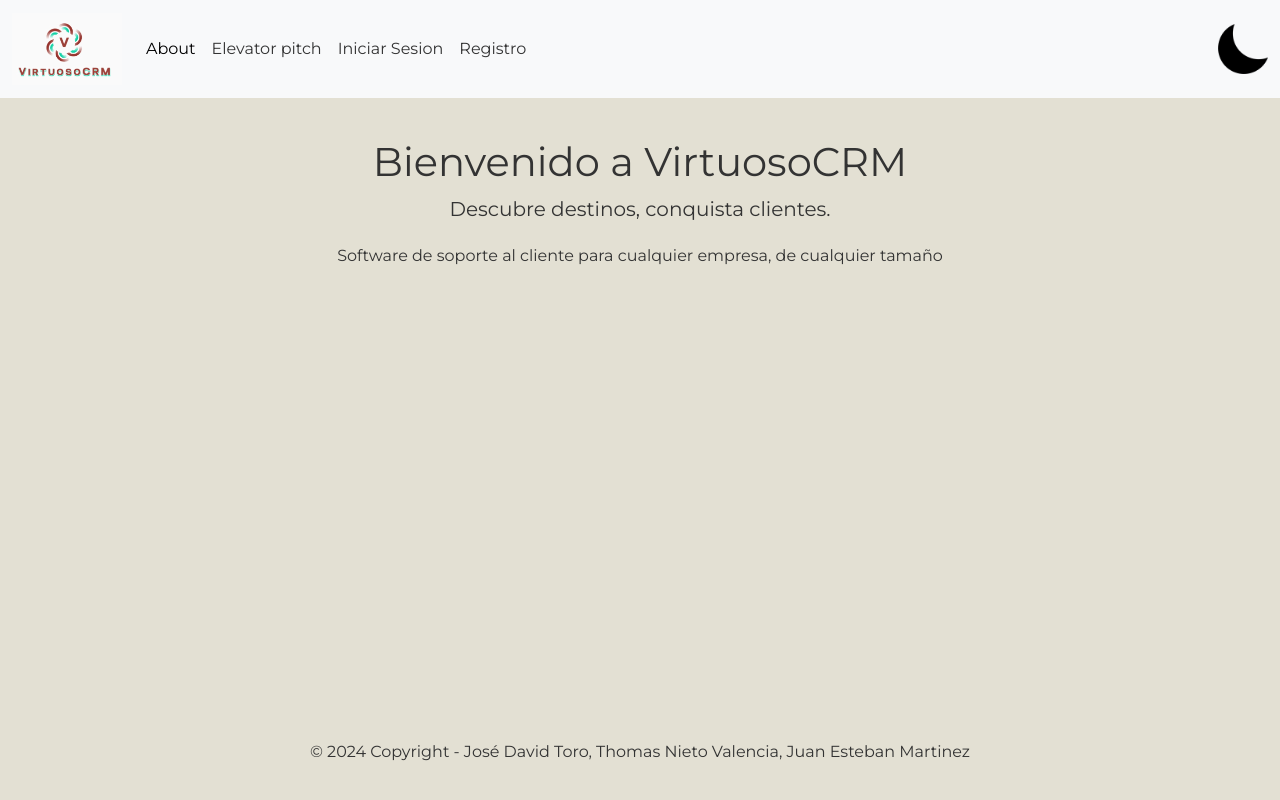
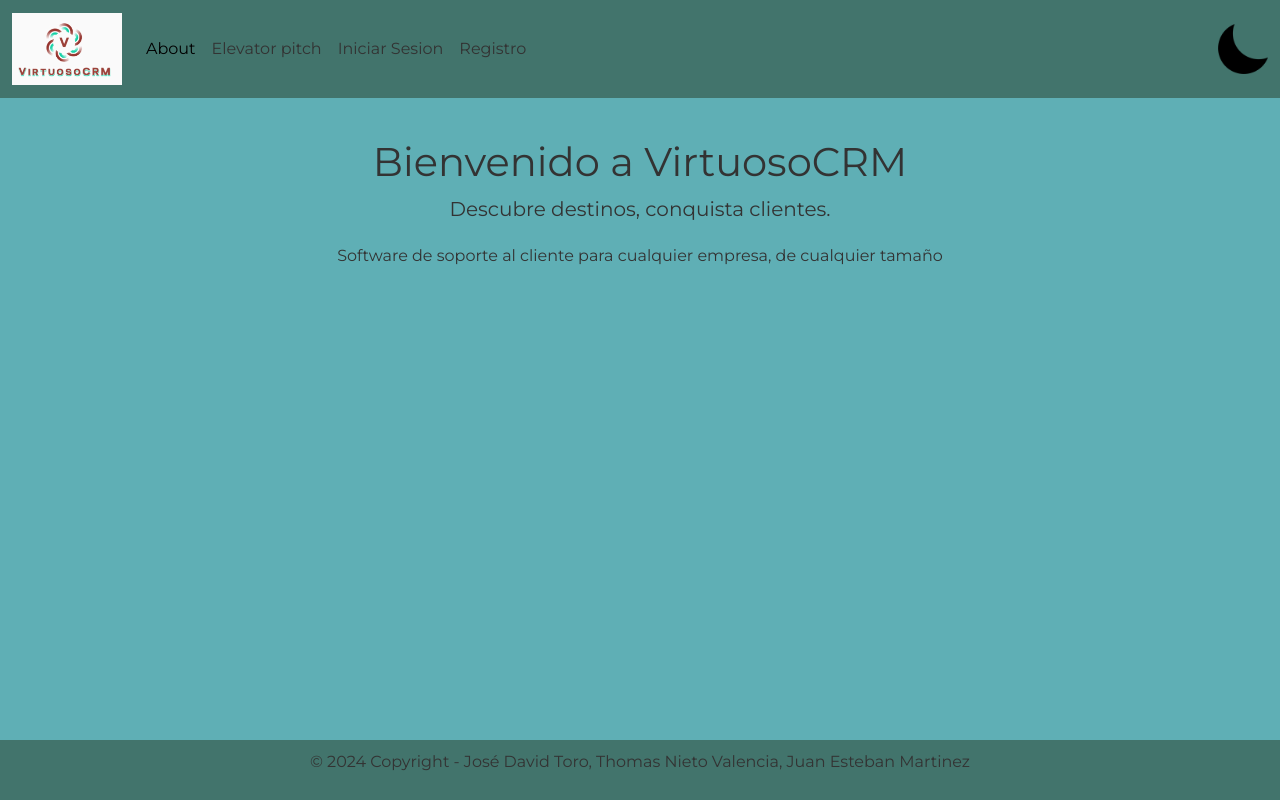
Before and after one commit to thnietov/VirtuosoCRM, a Django app: page / in a window 1280 px wide. Run offline with Django 5.2, Linux system fonts and the light colour scheme.

Commit message:
Cambio de colores

```diff
--- a/virtuosoCRM/templates/base.html
+++ b/virtuosoCRM/templates/base.html
@@ -7,9 +7,7 @@
   <div class="container-fluid">
     <a class="navbar-brand" href="{% url 'home' %}">
       {% load static %}
-    <img src="{% static 'images/home.png' %}" alt="" width="110"
-height="auto"
-        class="d-inline-block align-text-top" />
+      <img src="{% static 'images/home.png' %}" alt="" width="110"  height="auto" class="d-inline-block align-text-top" />
     </a>
     <button class="navbar-toggler" type="button" data-bs-toggle="collapse" data-bs-target="#navbarSupportedContent" aria-controls="navbarSupportedContent" aria-expanded="false" aria-label="Toggle navigation">
       <span class="navbar-toggler-icon"></span>
@@ -53,12 +51,21 @@ height="auto"
         transition: background-color 0.50s ease;
       }
       .modo-oscuro {
-        background-color: #474747;
+          background-color: #2b5054;
           color: #fff;
       }
       .modo-claro {
-        background-color: #e3e0d3;
+          background-color: #5fafb5;
           color: #333;
+      }
+      nav{
+        background-color:#42746c;
+      }
+      .container-fluid{
+        background-color:#42746c;
+      }
+      .navbar{
+        background-color:#42746c !important;
       }
       .nav-link {
         color: inherit;
@@ -72,17 +79,18 @@ height="auto"
           height: 50;
       }
       .footer {
-      background-color: #e3e0d3;
+        background-color: #42746c;
         color: #fff;
-      padding: 20px;
+        padding: 10px;
         text-align: center;
         width: 100%;
         position: fixed;
         bottom: 0;
         left: 0;
+        z-index: 1000;
       }
       .footer.modo-oscuro{
-      background-color: #474747;
+        background-color: #42746c;
         color: #fff;
       }
     </style>
@@ -115,10 +123,9 @@ height="auto"
             }
         });
       </script>
+    </body>
   </div>
-</body>
 </nav>
-
 
 <div class="container">
   {% block content %}
```
Also changed, not shown: gestion/templates/detalleCliente.html (+28 -14 lines). Lines whose indentation alone changed are shown as unchanged.
